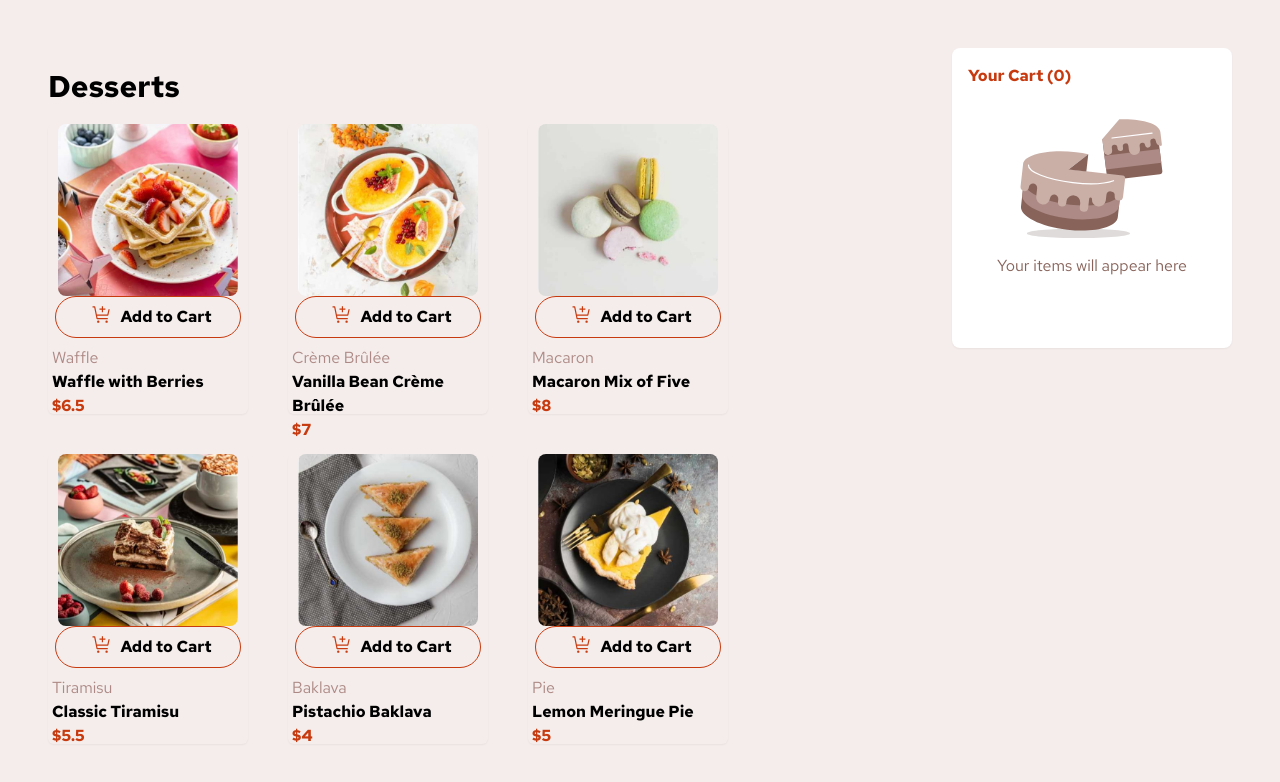
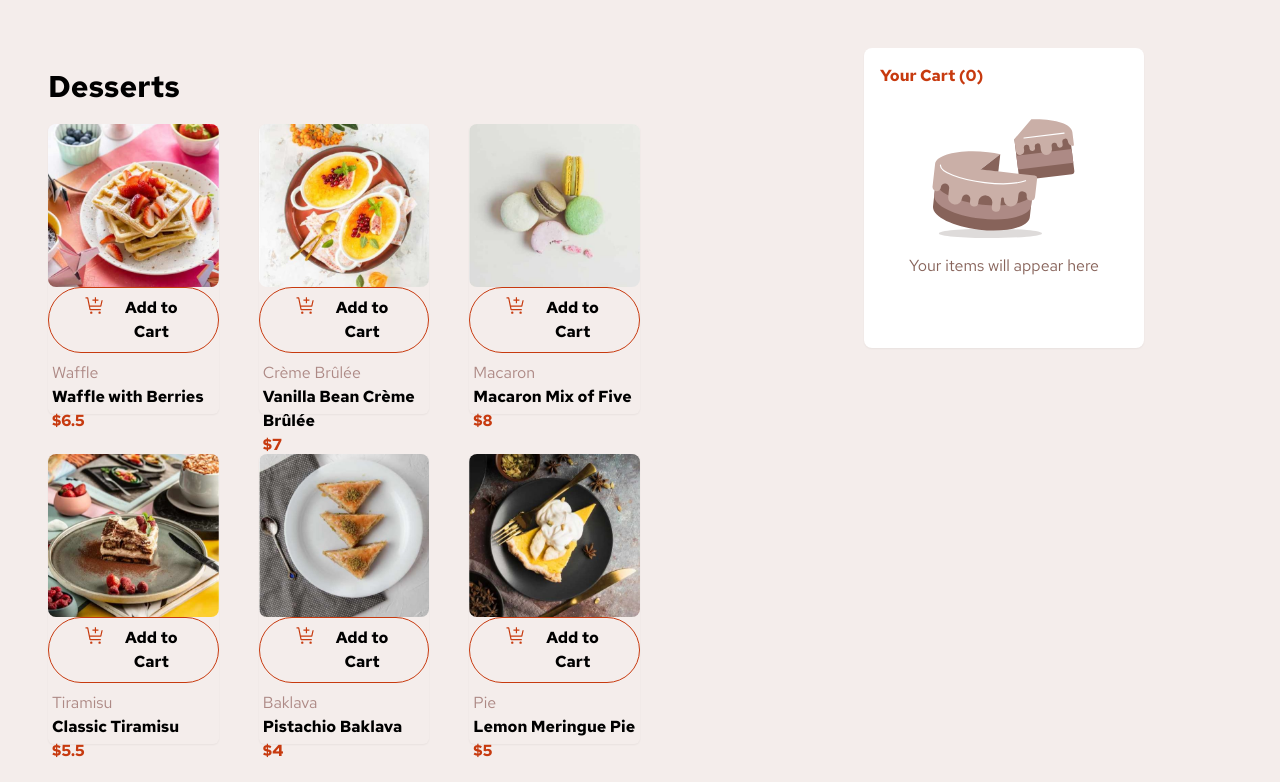
Before and after one commit to matthewkuria/product_list_with_cart, a Next.js app: page / in a window 1280 px wide. Shown: the top 782 px of the page. Built offline with nearby package versions, Linux system fonts and the light colour scheme.

Commit message:
Use grids instead of flex

```diff
--- a/app/page.tsx
+++ b/app/page.tsx
@@ -14,10 +14,10 @@ export default function Home() {
     const isEmpty = Object.keys(cartItems).length === 0;
 
   return (
-    <main className="flex flex-col md:flex-row p-12 w-full bg-rose-100">
-      <div className="flex flex-col">
+    <main className="grid grid-cols-1 md:grid-cols-2 p-12 w-full bg-rose-100">
+      <div className="">
         <h1 className="font-bold my-5 text-3xl">Desserts</h1>
-        <div className="md:max-w-md lg:max-w-3xl flex flex-col md:flex md:flex-row lg:flex md:flex-wrap gap-10">
+        <div className="md:max-w-md lg:max-w-3xl grid grid-cols-1 md:flex md:flex-row lg:flex md:flex-wrap gap-10">
           {/* Map through the data from the JSON file and return a  card for each item */}
             {data.map((item) => {
               return (
```
